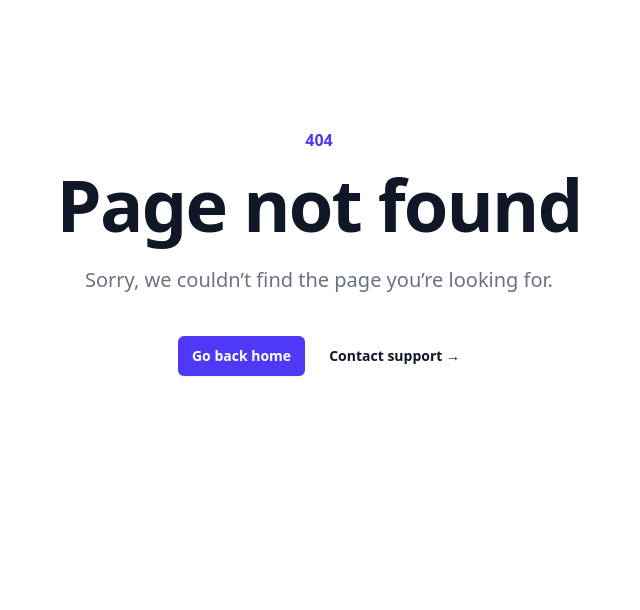
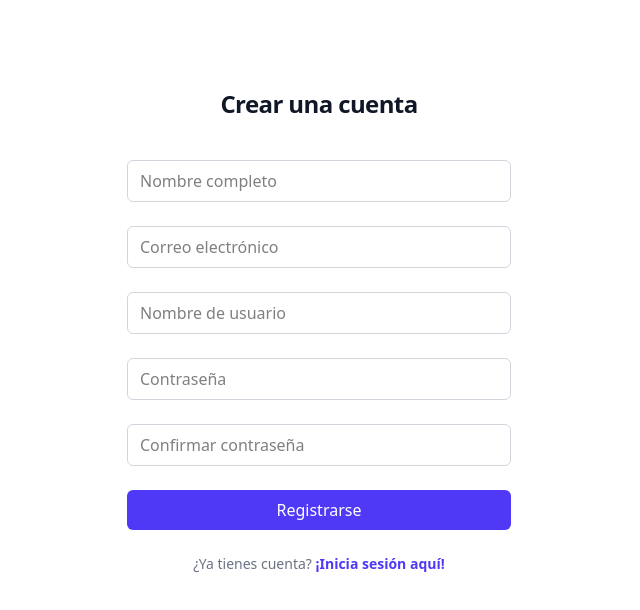
Before and after one commit to PeterDayne/EquipoGatitos, a React (Vite) app in the folder proyect-gatitos/tailwind-app/: page /Registro in a window 1280 px wide. Before the commit this address had no page. Shown: the top 610 px of the page, without its empty margins (321-961 px from the left). Built offline with nearby package versions, Linux system fonts and the light colour scheme.

Commit message:
pagina de login y registro con api

```diff
--- a/proyect-gatitos/tailwind-app/src/App.jsx
+++ b/proyect-gatitos/tailwind-app/src/App.jsx
@@ -14,6 +14,7 @@ import ProductPage from './ProductPage';
 import ProductCRUD from './ProductCRUD';
 import Checkout from './Checkout';
 import Login from './Login';
+import Registro from './Registro';
 
 
 function App() {
@@ -64,6 +65,8 @@ function App() {
         <Route path="/checkout" element={<Checkout />} />
         <Route path="*" element={<NotFound />} />
         <Route path="/ProductGrid" element={<ProductGrid/>}/>
+        <Route path="/Registro" element={<Registro/>}/>
+
       </Routes>
     </BrowserRouter>
 
--- a/proyect-gatitos/tailwind-app/src/Login.jsx
+++ b/proyect-gatitos/tailwind-app/src/Login.jsx
@@ -1,29 +1,56 @@
+// components/Login.jsx
+import { useState } from 'react';
+
 export default function Login({ onLogin }) {
-  const handleSubmit = (e) => {
+  const [email, setEmail] = useState('');
+  const [password, setPassword] = useState('');
+
+  const handleSubmit = async (e) => {
     e.preventDefault();
-    onLogin(); // Marca al usuario como autenticado
+
+    try {
+      const response = await fetch('https://reqres.in/api/login', {
+        method: 'POST',
+        headers: {
+          'Content-Type': 'application/json',
+          'x-api-key': 'reqres-free-v1',
+        },
+        body: JSON.stringify({ email, password }),
+      });
+
+      const data = await response.json();
+
+      if (response.ok) {
+        alert('¡Inicio de sesión exitoso! Token: ' + data.token);
+        onLogin(data.token); // Envía el token al padre
+        setEmail('');
+        setPassword('');
+      } else {
+        alert('Error al iniciar sesión: ' + (data.error || 'Verifica tus datos.'));
+      }
+    } catch {
+      alert('Error de conexión.');
+    }
   };
 
   return (
-    <>
     <div className="flex min-h-full flex-1 flex-col justify-center px-6 py-12 lg:px-8">
       <div className="sm:mx-auto sm:w-full sm:max-w-sm">
         <img
-            alt="Your Company"
+          alt="Sneakers 2049"
           src="https://tailwindcss.com/plus-assets/img/logos/mark.svg?color=indigo&shade=600"
           className="mx-auto h-10 w-auto"
         />
         <h2 className="mt-10 text-center text-2xl font-bold tracking-tight text-gray-900">
-            Sign in to your account
+          Inicia sesión en tu cuenta
         </h2>
       </div>
 
       <div className="mt-10 sm:mx-auto sm:w-full sm:max-w-sm">
-          {/* ✅ Aquí se añadió el onSubmit */}
         <form onSubmit={handleSubmit} className="space-y-6">
           <div>
             <label htmlFor="email" className="block text-sm font-medium text-gray-900">
-                Email address
+              Correo electrónico
             </label>
             <div className="mt-2">
               <input
@@ -32,22 +59,17 @@ export default function Login({ onLogin }) {
                 type="email"
                 required
                 autoComplete="email"
+                value={email}
+                onChange={(e) => setEmail(e.target.value)}
                 className="block w-full rounded-md border border-gray-300 bg-white px-3 py-2 text-gray-900 shadow-sm placeholder:text-gray-400 focus:outline-none focus:ring-2 focus:ring-indigo-600 sm:text-sm"
               />
             </div>
           </div>
 
           <div>
-              <div className="flex items-center justify-between">
             <label htmlFor="password" className="block text-sm font-medium text-gray-900">
-                  Password
+              Contraseña
             </label>
-                <div className="text-sm">
-                  <a href="#" className="font-semibold text-indigo-600 hover:text-indigo-500">
-                    Forgot password?
-                  </a>
-                </div>
-              </div>
             <div className="mt-2">
               <input
                 id="password"
@@ -55,6 +77,8 @@ export default function Login({ onLogin }) {
                 type="password"
                 required
                 autoComplete="current-password"
+                value={password}
+                onChange={(e) => setPassword(e.target.value)}
                 className="block w-full rounded-md border border-gray-300 bg-white px-3 py-2 text-gray-900 shadow-sm placeholder:text-gray-400 focus:outline-none focus:ring-2 focus:ring-indigo-600 sm:text-sm"
               />
             </div>
@@ -65,19 +89,18 @@ export default function Login({ onLogin }) {
               type="submit"
               className="flex w-full justify-center rounded-md bg-indigo-600 px-3 py-2 text-sm font-semibold text-white shadow-sm hover:bg-indigo-500 focus:ring-2 focus:ring-indigo-600"
             >
-                Sign in
+              Iniciar sesión
             </button>
           </div>
         </form>
 
         <p className="mt-10 text-center text-sm text-gray-500">
-            Not a member?{' '}
-            <a href="#" className="font-semibold text-indigo-600 hover:text-indigo-500">
-              Start a 14 day free trial
+          ¿No tienes cuenta?{' '}
+          <a href="/registro" className="font-semibold text-indigo-600 hover:text-indigo-500">
+            ¡Regístrate aquí!
           </a>
         </p>
       </div>
     </div>
-    </>
   );
 }
--- /dev/null
+++ b/proyect-gatitos/tailwind-app/src/Registro.jsx
@@ -0,0 +1,120 @@
+import { useState } from "react";
+import { useNavigate } from "react-router-dom";
+
+export default function Register() {
+  const [fullname, setFullname] = useState("");
+  const [email, setEmail] = useState("");
+  const [username, setUsername] = useState("");
+  const [password, setPassword] = useState("");
+  const [confirmPassword, setConfirmPassword] = useState("");
+
+  const navigate = useNavigate();  // <-- Hook para redireccionar
+
+  const handleSubmit = async (e) => {
+    e.preventDefault();
+    if (password !== confirmPassword) {
+      alert("Las contraseñas no coinciden");
+      return;
+    }
+
+    try {
+      const response = await fetch("https://reqres.in/api/register", {
+        method: "POST",
+        headers: {
+          "Content-Type": "application/json",
+          "x-api-key": "reqres-free-v1",
+        },
+        body: JSON.stringify({ email, password }),
+      });
+
+      const data = await response.json();
+
+      if (response.ok) {
+        alert("¡Registro exitoso! ID: " + data.id + ", Token: " + data.token);
+
+        // Redirigir al login después del alert
+        navigate("/login");
+
+        // Limpiar formulario (opcional)
+        setFullname("");
+        setEmail("");
+        setUsername("");
+        setPassword("");
+        setConfirmPassword("");
+      } else {
+        alert("Error en el registro: " + (data.error || "Verifica tus datos."));
+      }
+    } catch {
+      alert("Error de conexión.");
+    }
+  };
+
+  return (
+    <div className="flex min-h-full flex-1 flex-col justify-center px-6 py-12 lg:px-8">
+      <div className="sm:mx-auto sm:w-full sm:max-w-sm">
+        <h2 className="mt-10 text-center text-2xl font-bold tracking-tight text-gray-900">
+          Crear una cuenta
+        </h2>
+      </div>
+
+      <div className="mt-10 sm:mx-auto sm:w-full sm:max-w-sm">
+        <form onSubmit={handleSubmit} className="space-y-6">
+          {/* Inputs */}
+          <input
+            type="text"
+            placeholder="Nombre completo"
+            value={fullname}
+            onChange={(e) => setFullname(e.target.value)}
+            required
+            className="w-full rounded-md border border-gray-300 px-3 py-2 focus:outline-none focus:ring-2 focus:ring-indigo-600"
+          />
+          <input
+            type="email"
+            placeholder="Correo electrónico"
+            value={email}
+            onChange={(e) => setEmail(e.target.value)}
+            required
+            className="w-full rounded-md border border-gray-300 px-3 py-2 focus:outline-none focus:ring-2 focus:ring-indigo-600"
+          />
+          <input
+            type="text"
+            placeholder="Nombre de usuario"
+            value={username}
+            onChange={(e) => setUsername(e.target.value)}
+            required
+            className="w-full rounded-md border border-gray-300 px-3 py-2 focus:outline-none focus:ring-2 focus:ring-indigo-600"
+          />
+          <input
+            type="password"
+            placeholder="Contraseña"
+            value={password}
+            onChange={(e) => setPassword(e.target.value)}
+            required
+            className="w-full rounded-md border border-gray-300 px-3 py-2 focus:outline-none focus:ring-2 focus:ring-indigo-600"
+          />
+          <input
+            type="password"
+            placeholder="Confirmar contraseña"
+            value={confirmPassword}
+            onChange={(e) => setConfirmPassword(e.target.value)}
+            required
+            className="w-full rounded-md border border-gray-300 px-3 py-2 focus:outline-none focus:ring-2 focus:ring-indigo-600"
+          />
+          <button
+            type="submit"
+            className="w-full rounded-md bg-indigo-600 px-3 py-2 text-white hover:bg-indigo-500"
+          >
+            Registrarse
+          </button>
+        </form>
+
+        <p className="mt-6 text-center text-sm text-gray-500">
+          ¿Ya tienes cuenta?{" "}
+          <a href="/login" className="font-semibold text-indigo-600 hover:text-indigo-500">
+            ¡Inicia sesión aquí!
+          </a>
+        </p>
+      </div>
+    </div>
+  );
+}
```
Lines whose indentation alone changed are shown as unchanged.
